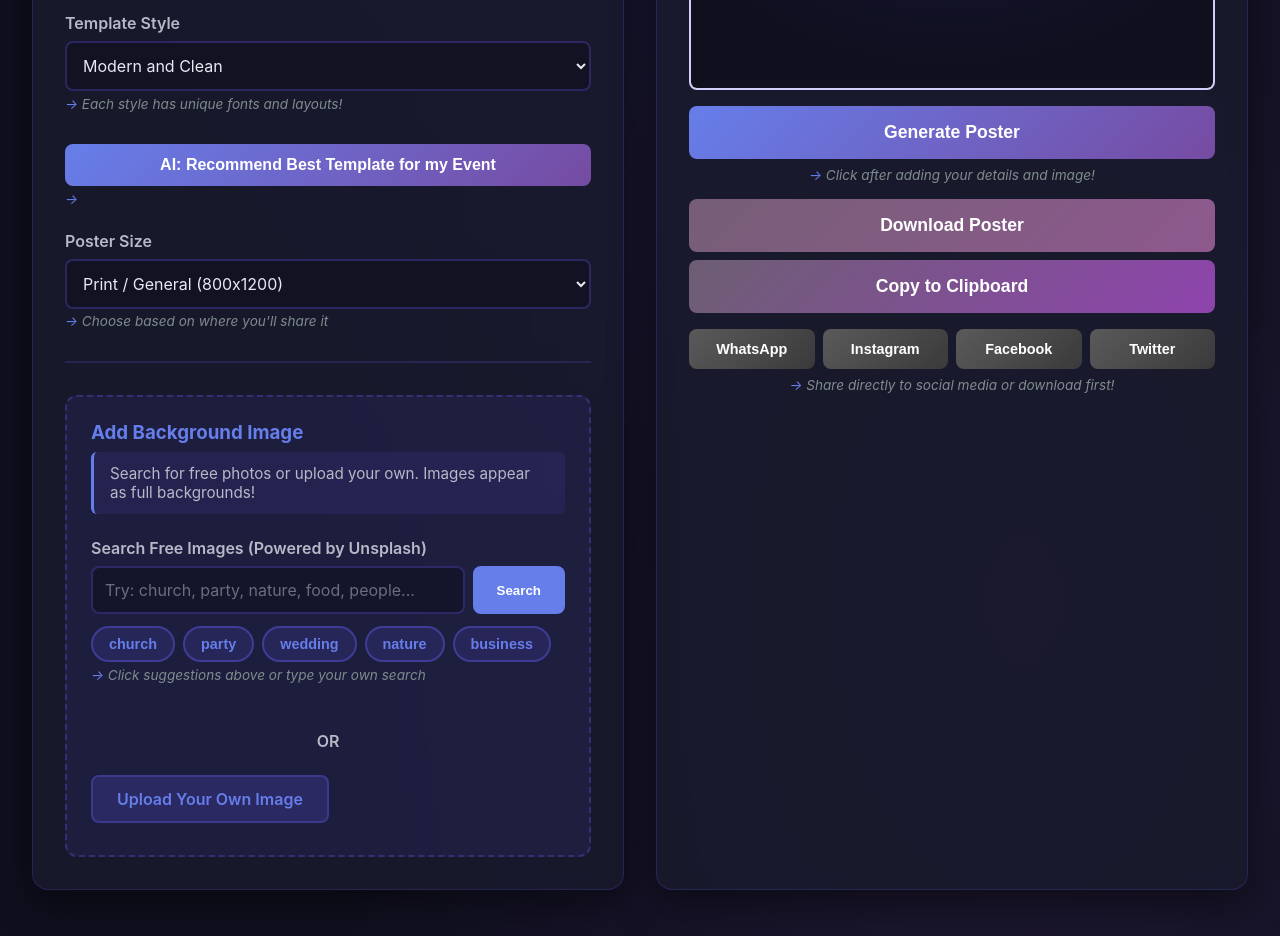
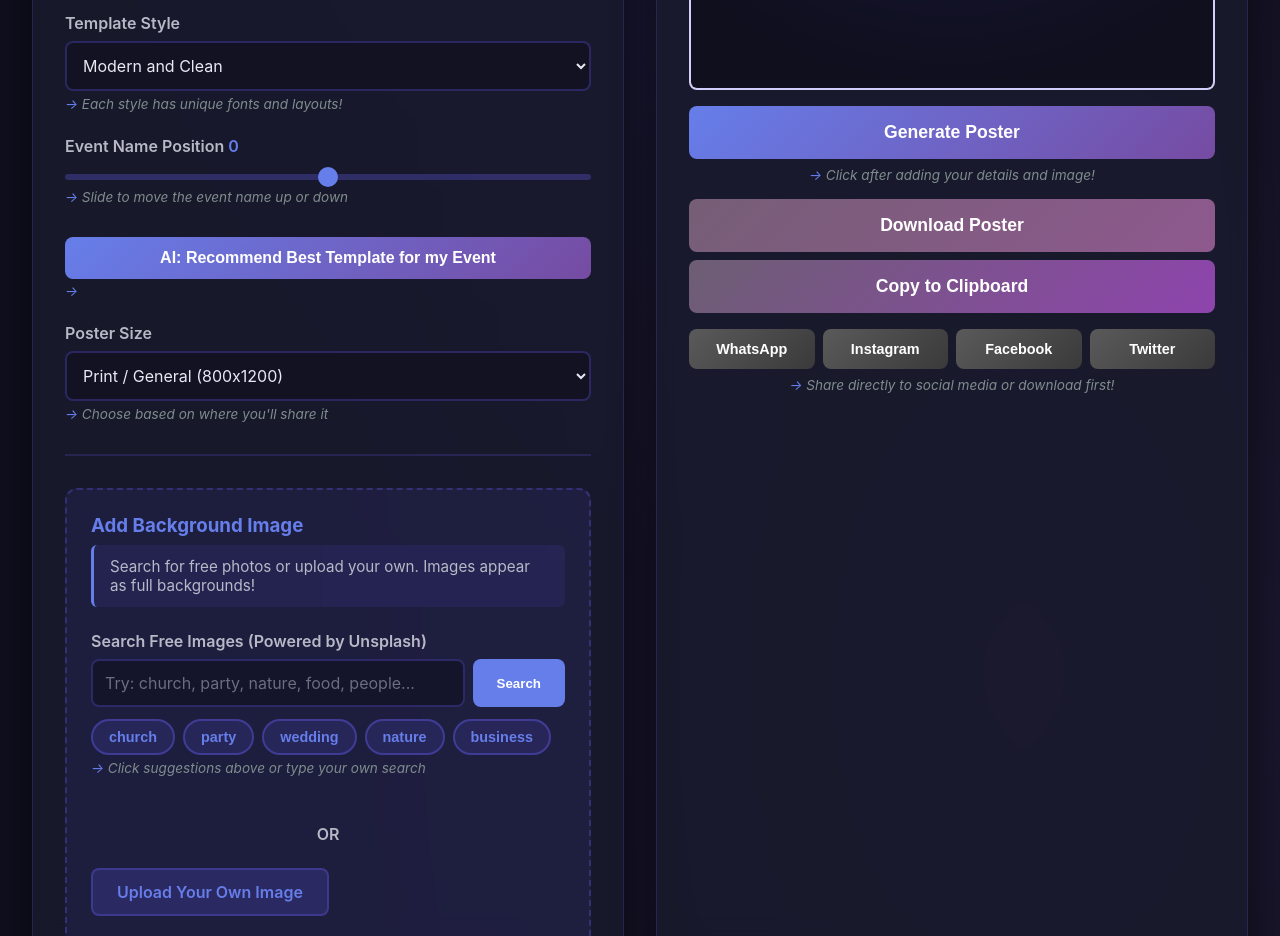
Before and after one commit to KaindiSafari/event-poster-generator, a plain HTML site: page index.html in a window 1280 px wide. Shown: the part 1040-1976 px from the top of the page. Drawn offline with Linux system fonts and the light colour scheme.

Commit message:
Add text position slider for event name placement
Exposes the existing textPositionOffset variable via a range input (-200 to +200), letting users nudge the event name up or down on the poster in real time across all 4 templates.

Co-Authored-By: Claude Sonnet 4.6 <noreply@anthropic.com>

```diff
--- a/index.html
+++ b/index.html
@@ -66,6 +66,13 @@
             <option value="retro">Retro Vibes</option>
         </select>
         <small class="input-hint">Each style has unique fonts and layouts!</small>
+    </div>
+
+    <!-- TEXT POSITION SLIDER -->
+    <div class="form-group">
+        <label>Event Name Position <span id="textPositionValue" style="color:#667eea;">0</span></label>
+        <input type="range" id="textPositionSlider" min="-200" max="200" value="0" step="10">
+        <small class="input-hint">Slide to move the event name up or down</small>
     </div>
 
     <!-- AI RECOMMENDATION BUTTON -->
--- a/script.js
+++ b/script.js
@@ -501,6 +501,16 @@ if (templateSelect) {
 const clearDraftBtn = document.getElementById('clearDraft');
 if (clearDraftBtn) {
     clearDraftBtn.addEventListener('click', clearDraft);
+}
+
+// ===== TEXT POSITION SLIDER =====
+const textPositionSlider = document.getElementById('textPositionSlider');
+if (textPositionSlider) {
+    textPositionSlider.addEventListener('input', function() {
+        textPositionOffset = parseInt(this.value);
+        document.getElementById('textPositionValue').textContent = this.value;
+        if (document.getElementById('eventName').value.trim()) generatePoster();
+    });
 }
 
 function drawPoster(templateName, name, date, time, location, details) {
--- a/style.css
+++ b/style.css
@@ -290,6 +290,33 @@ footer a:hover {
     line-height: 1.5;
 }
 
+/* Text Position Slider */
+input[type="range"] {
+    -webkit-appearance: none;
+    appearance: none;
+    width: 100%;
+    height: 6px;
+    background: rgba(102, 92, 238, 0.3);
+    border: none;
+    border-radius: 3px;
+    outline: none;
+    padding: 0;
+}
+input[type="range"]::-webkit-slider-thumb {
+    -webkit-appearance: none;
+    appearance: none;
+    width: 20px;
+    height: 20px;
+    background: #667eea;
+    border-radius: 50%;
+    cursor: pointer;
+    transition: background 0.2s, transform 0.2s;
+}
+input[type="range"]::-webkit-slider-thumb:hover {
+    background: #764ba2;
+    transform: scale(1.2);
+}
+
 .btn-clear-draft {
     background: none;
     border: none;
```
